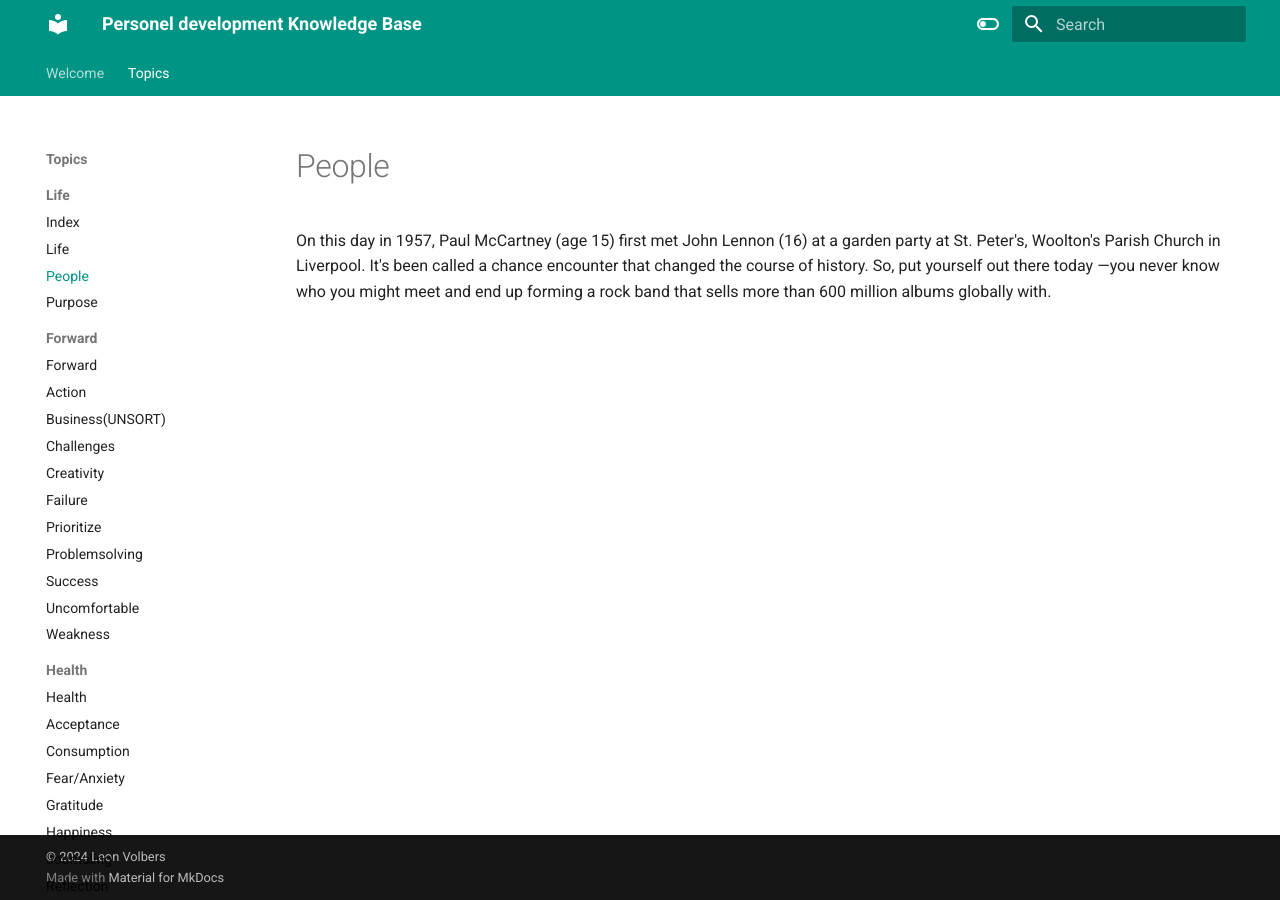
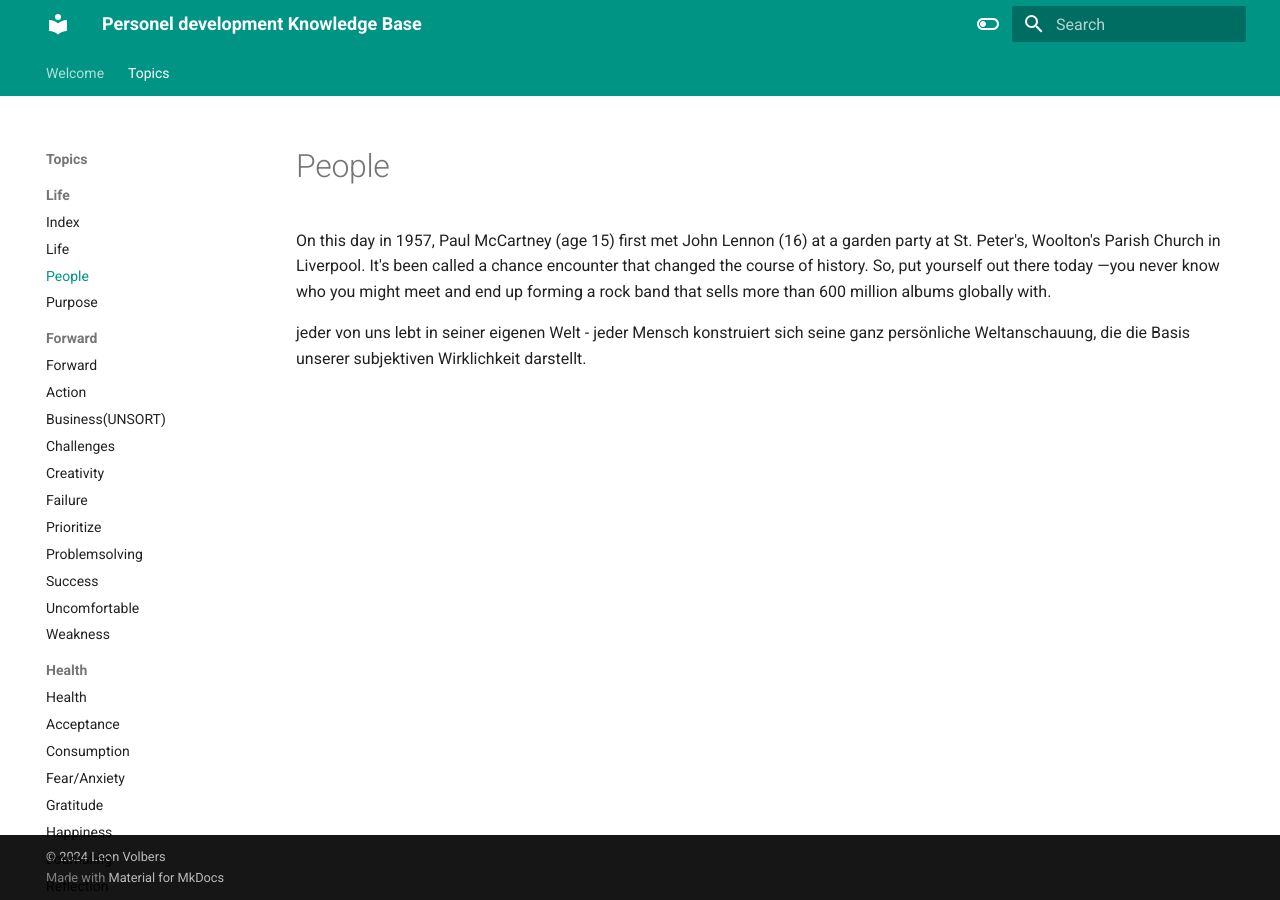
Before and after one commit to levoxtrip/PKB, an MkDocs documentation site: the page built from docs/topics/Life/People.md, in a window 1280 px wide. Built offline with MkDocs 1.6.1 and Material for MkDocs 9.7.7, drawn with Linux system fonts in a browser that asks for light colours.

```diff
--- a/docs/topics/Life/People.md
+++ b/docs/topics/Life/People.md
@@ -2,3 +2,6 @@
 
 On this day in 1957, Paul McCartney (age 15) first met John Lennon (16) at a garden party at St. Peter's, Woolton's Parish Church in Liverpool. It's been called a chance encounter that changed the course of history.
 So, put yourself out there today —you never know who you might meet and end up forming a rock band that sells more than 600 million albums globally with.
+
+jeder von uns lebt in seiner eigenen Welt -
+jeder Mensch konstruiert sich seine ganz persönliche Weltanschauung, die die Basis unserer subjektiven Wirklichkeit darstellt.
```
Also changed, not shown: docs/topics/forward/Failure.md (+3 -0 lines).
